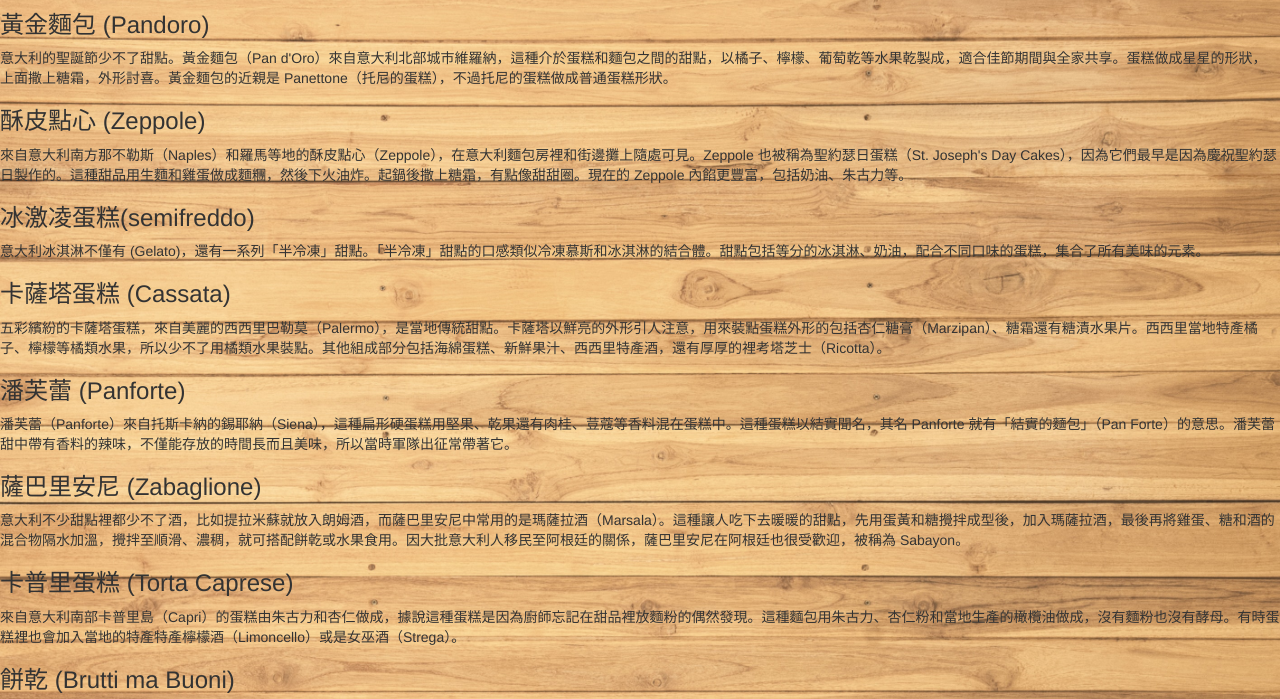
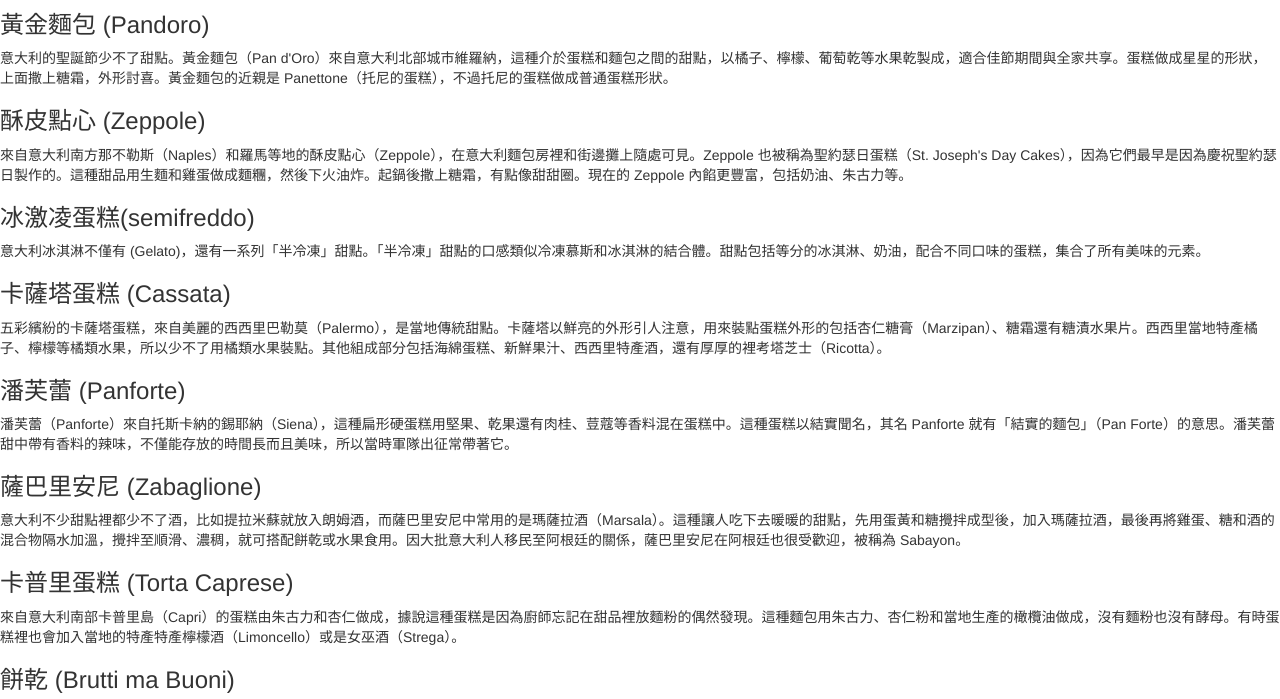
Before and after one commit to martin891212/martin891212.github.io, a plain HTML site: page 意式.html in a window 1280 px wide. Shown: the part 144-843 px from the top of the page. Drawn offline with Linux system fonts and the light colour scheme.

Commit message:
Update 意式.html

```diff
--- a/意式.html
+++ b/意式.html
@@ -7,14 +7,7 @@
     <link href="bootstrap.css" rel="stylesheet">
 </head>
     <style>
-        body {
-            background-image: url('background.jpg');
-            /* 指定圖片的路徑 */
-            background-size: cover;
-            /* 可選：覆蓋整個背景 */
-            background-repeat: no-repeat;
-            /* 可選：禁止圖片重複 */
-        }
+       <img scr="background.jpg">
     </style>
     <section>
         <h1>意式料理</h1>
```
